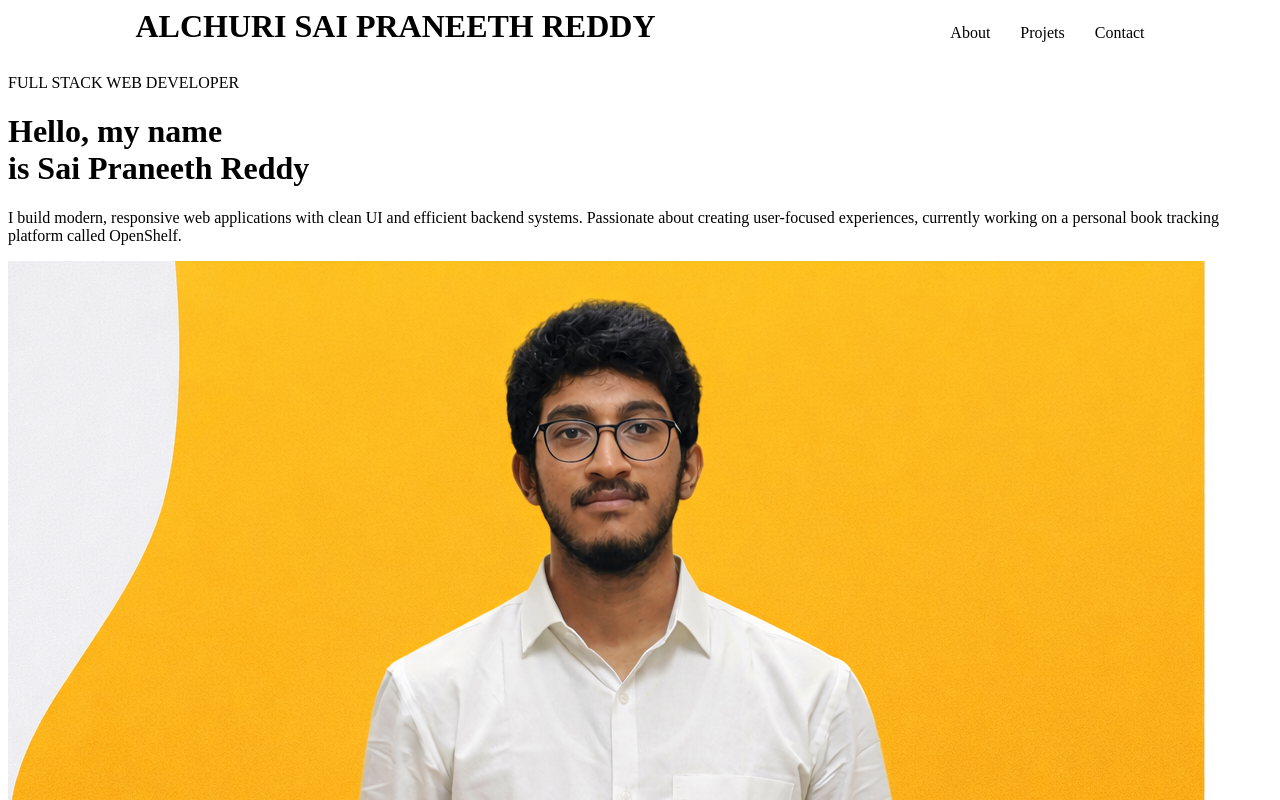
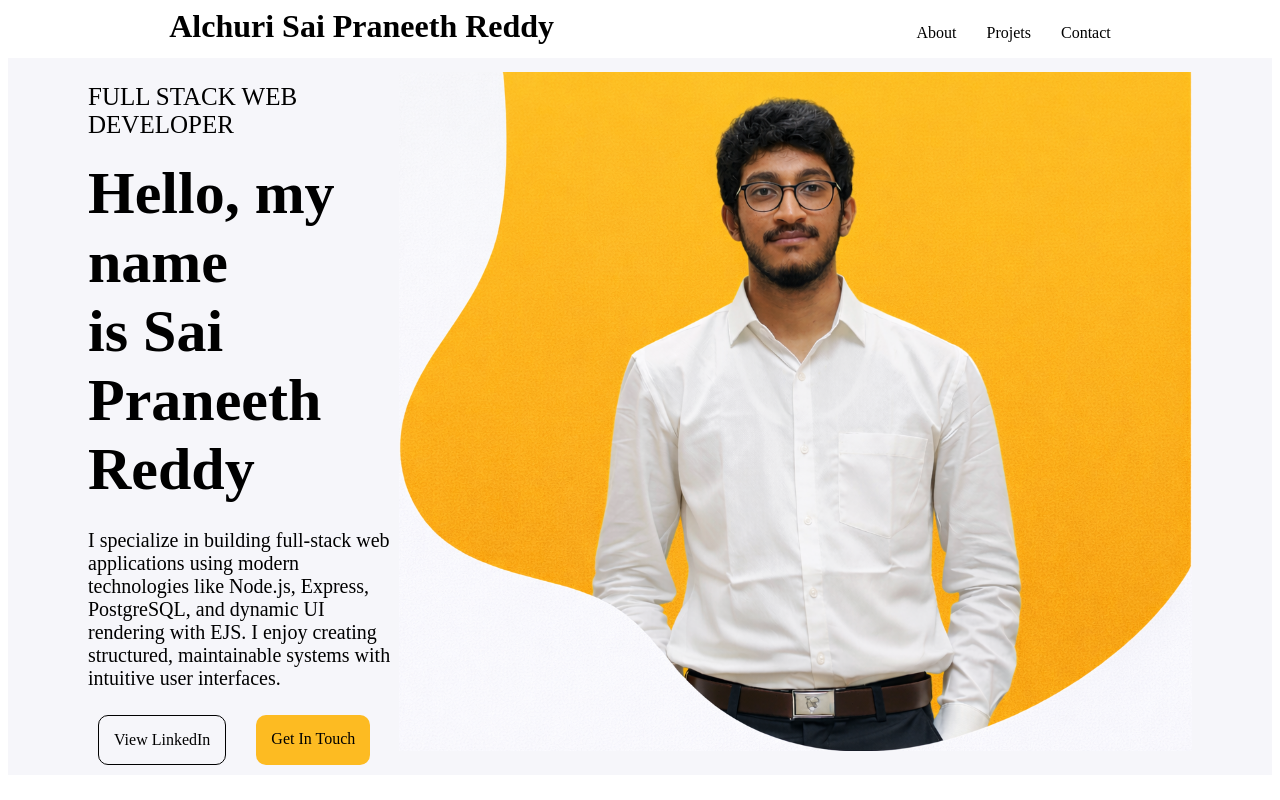
Before and after one commit to saipran23/saipraneethreddyalchuri, a React (Vite) app in the folder client/: page / in a window 1280 px wide. Shown: the top 800 px of the page. Built offline with nearby package versions, Linux system fonts and the light colour scheme.

Commit message:
completeing the hero section

```diff
--- a/client/src/pages/Hero.css
+++ b/client/src/pages/Hero.css
@@ -0,0 +1,63 @@
+#hero {
+  display: flex;
+  justify-content: space-between;
+  align-items: center;
+  padding: 0 80px;
+  background-color: #F6F6FA;
+  /* min-height: 90vh;                */
+}
+
+.intro {
+  max-width: 550px;
+  display: flex;
+  flex-direction: column;
+  justify-content: center;
+}
+
+.hero-title {
+  margin: 10px 0;
+  font-size: 60px;
+}
+
+.hero-desc {
+  margin: 15px 0;
+  font-size: 20px;
+}
+
+.hero-role {
+  margin-bottom: 10px;
+  font-size: 25px;
+}
+
+.hero-buttons{
+    display: flex;
+    gap: 30px;
+    padding: 10px;
+}
+
+.hero-buttons a{
+    text-decoration: none;
+    color: black;
+    padding: 15px;
+    border-radius: 10px;
+}
+
+.linkdin-btn{
+    border: 1px black solid;
+}
+
+.touch-btn{
+    background-color: #FDBB22;
+}
+
+#hero-image {
+  display: flex;
+  justify-content: center;
+  align-items: center;
+}
+
+.hero-img {
+  max-height: 85vh;
+  padding-bottom: 10px;
+  /* object-fit: cover; */
+}
--- a/client/src/pages/Hero.jsx
+++ b/client/src/pages/Hero.jsx
@@ -4,7 +4,7 @@ function Hero() {
 
     return (
         <div id="hero">
-            <div className="into">
+            <div className="intro">
                 <p className="hero-role">FULL STACK WEB DEVELOPER</p>
                 <h1 className="hero-title">
                     Hello, my name <br />
@@ -12,12 +12,26 @@ function Hero() {
                 </h1>
 
                 <p className="hero-desc">
-                    I build modern, responsive web applications with clean UI and efficient backend systems.
-                    Passionate about creating user-focused experiences, currently working on a personal
-                    book tracking platform called OpenShelf.
+                    I specialize in building full-stack web applications using modern technologies like Node.js, Express, PostgreSQL, and dynamic UI rendering with EJS. I enjoy creating structured, maintainable systems with intuitive user interfaces.
                 </p>
+
+                <div className="hero-buttons">
+                    <a
+                        href="https://www.linkedin.com/in/alchuri-sai-praneeth-reddy/"
+                        target="_blank"
+                        rel="noopener noreferrer"
+                        className="linkdin-btn"
+                    >
+                        View LinkedIn
+                    </a>
+
+                    <a href="#contact" className="touch-btn">
+                        Get In Touch
+                    </a>
+                </div>
+
             </div>
-            <div className="hero-image">
+            <div id="hero-image">
                 <img src="/profile.png" alt="Profile" className="hero-img" />
             </div>
         </div>
--- a/client/src/pages/header.css
+++ b/client/src/pages/header.css
@@ -3,6 +3,10 @@
     display: flex;
     justify-content: space-around;
 }
+
+/* #header-right{
+    justify-content: flex-end;
+} */
 
 .title-name {
   margin: 0;
--- a/client/src/pages/header.jsx
+++ b/client/src/pages/header.jsx
@@ -4,7 +4,7 @@ function Header() {
         <div id='header'>
 
             <div className='title'>
-                <h1 className='title-name'>ALCHURI SAI PRANEETH REDDY</h1>
+                <h1 className='title-name'>Alchuri Sai Praneeth Reddy</h1>
             </div>
 
             <div id="header-right">
```
Also changed, not shown: client/public/profile.png.
